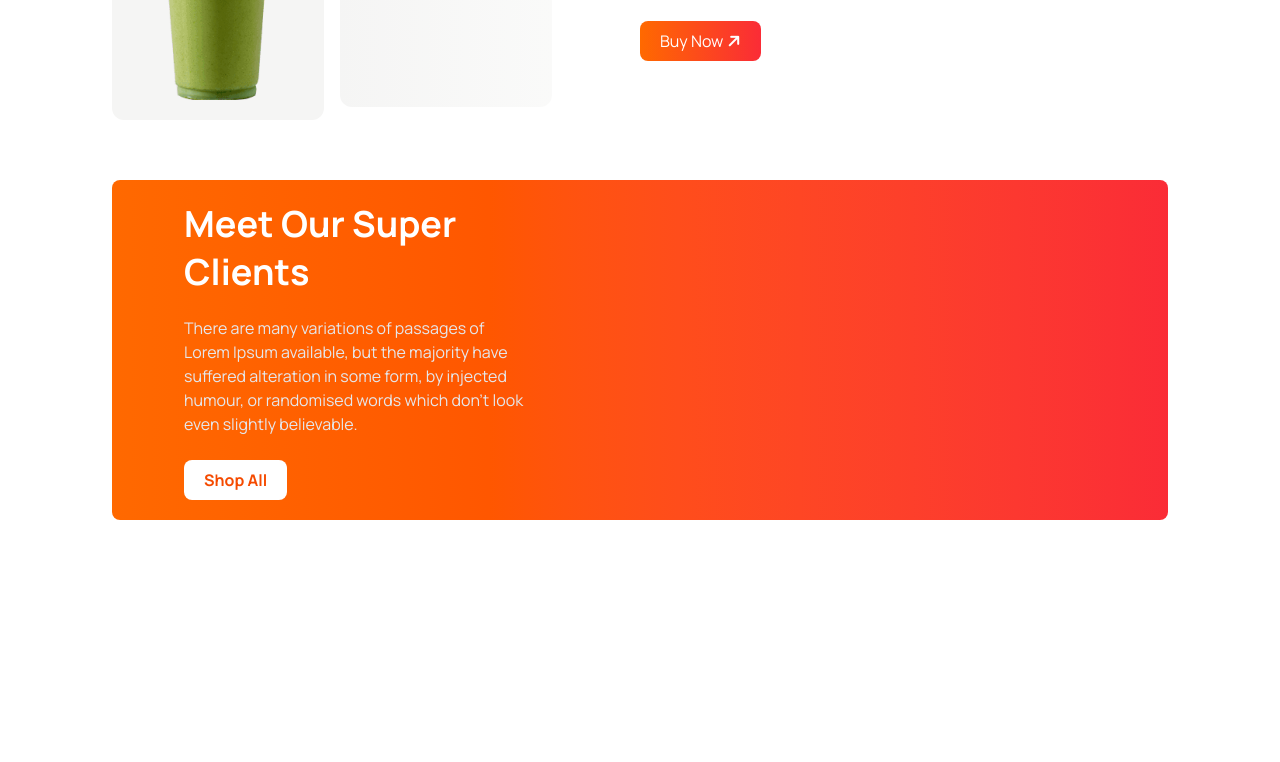
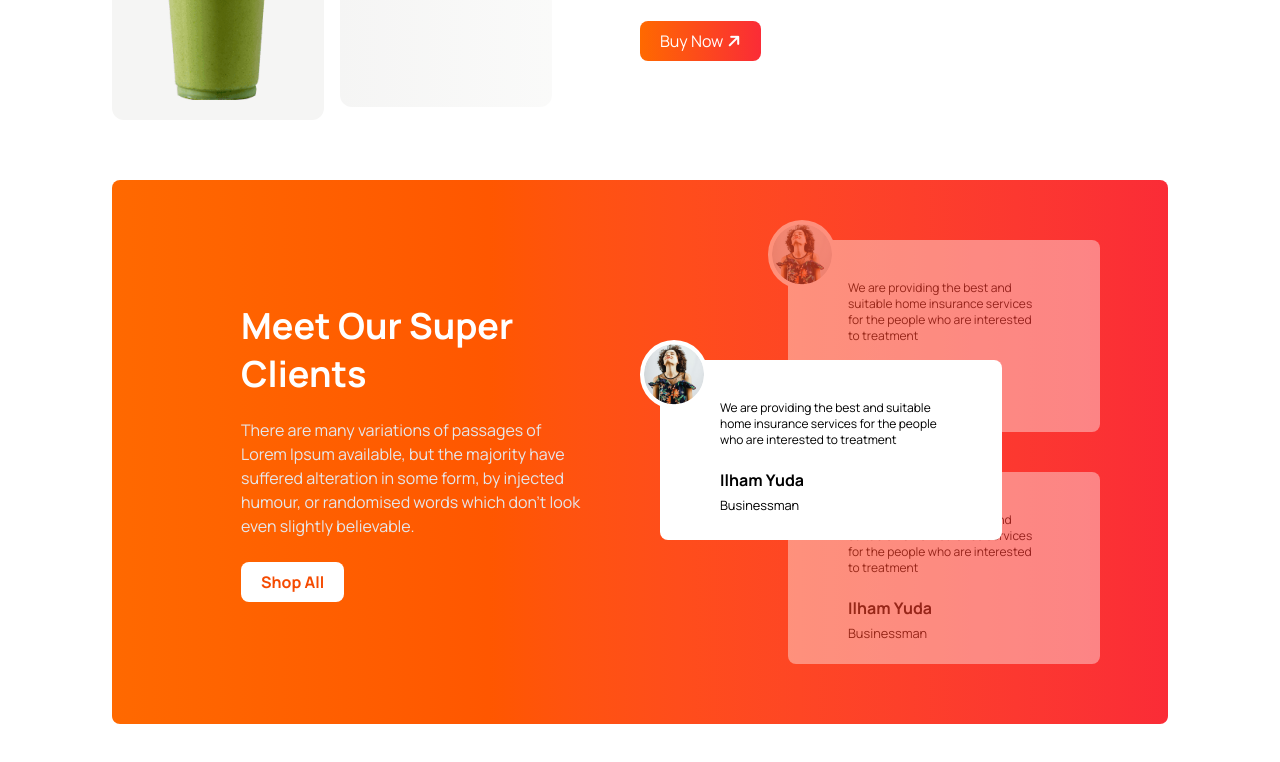
Before and after one commit to nhmoonofficial/Tea-Store, a plain HTML site: page index.html in a window 1280 px wide. Shown: the part 1568-2330 px from the top of the page. Before the commit the page ends 2224 px from the top, so only its background shows below. Drawn offline with nearby package versions, Linux system fonts and the light colour scheme.

Commit message:
reviews cols added and make this  clients reviews section completed

```diff
--- a/index.html
+++ b/index.html
@@ -105,9 +105,9 @@
          </section>
          <!-- Client Section -->
           <section class="mb-24" >
-            <div class="grid grid-cols-1 md:grid-cols-2 py-5 px-18 bg-gradient-to-r from-orange-500 to-red-500 rounded-lg">
+            <div class="grid grid-cols-1 md:grid-cols-2 py-15 px-5 md:px-18 bg-gradient-to-r from-orange-500 to-red-500 rounded-lg">
               <!-- cilent information cols -->
-               <div class="">
+               <div class="flex justify-center items-center overflow-hidde">
                 <div class="text-white md:w-3/4 ">
                   <h1 class="text-4xl font-bold leading-12 pb-5 ">Meet Our Super Clients</h1>
                   <p class="text-gray-200 ">There are many variations of passages of Lorem Ipsum available, but the majority have suffered alteration in some form, by injected humour, or randomised words which don't look even slightly believable. </p><br>
@@ -116,9 +116,54 @@
                </div>
 
                <!-- clients reviews cols -->
-                <div class="">
+              <div class="relative px-5 mt-20 md:mt-0">
 
+                <!-- Review Top -->
+                <div class=" absolute h-45 w-full md:w-3/4 left-2 md:left-5 top-30 bg-white rounded-lg z-10 ">
+                  <div class="absolute -top-5 -left-5">
+                    <img class="bg-white p-1 rounded-full " src="images/client.png" alt="">
+                  </div>
+
+                  <div class="px-15 py-10">
+                    <p class="text-xs  mb-5">We are providing the best and suitable home insurance services for the people who are interested to treatment</p>
+                    <h1 class="font-bold">Ilham Yuda</h1>
+                    <small>Businessman</small>
+                  </div>
                 </div>
+                <!-- review one -->
+                <div class=" relative h-48 w-full md:w-3/4 left-5 md:left-32 bg-white rounded-lg opacity-40">
+                  <div class="absolute -top-5 -left-5">
+                    <img class="bg-white p-1 rounded-full " src="images/client.png" alt="">
+                  </div>
+
+                  <div class="px-15 py-10">
+                    <p class="text-xs  mb-5">We are providing the best and suitable home insurance services for the people who are interested to treatment</p>
+                    <h1 class="font-bold">Ilham Yuda</h1>
+                    <small>Businessman</small>
+                  </div>
+                </div>
+                <!-- review two -->
+                <div class=" mt-10 relative h-48 w-full md:w-3/4 left-5 md:left-32 bg-white rounded-lg opacity-40 right-4">
+                  <div class="absolute -top-5 -left-5">
+                    <img class="bg-white p-1 rounded-full " src="images/client.png" alt="">
+                  </div>
+
+                  <div class="px-15 py-10">
+                    <p class="text-xs  mb-5">We are providing the best and suitable home insurance services for the people who are interested to treatment</p>
+                    <h1 class="font-bold">Ilham Yuda</h1>
+                    <small>Businessman</small>
+                  </div>
+                </div>
+
+
+              </div>
+
+
+
+
+
+
+
             </div>
           </section>
 
```
